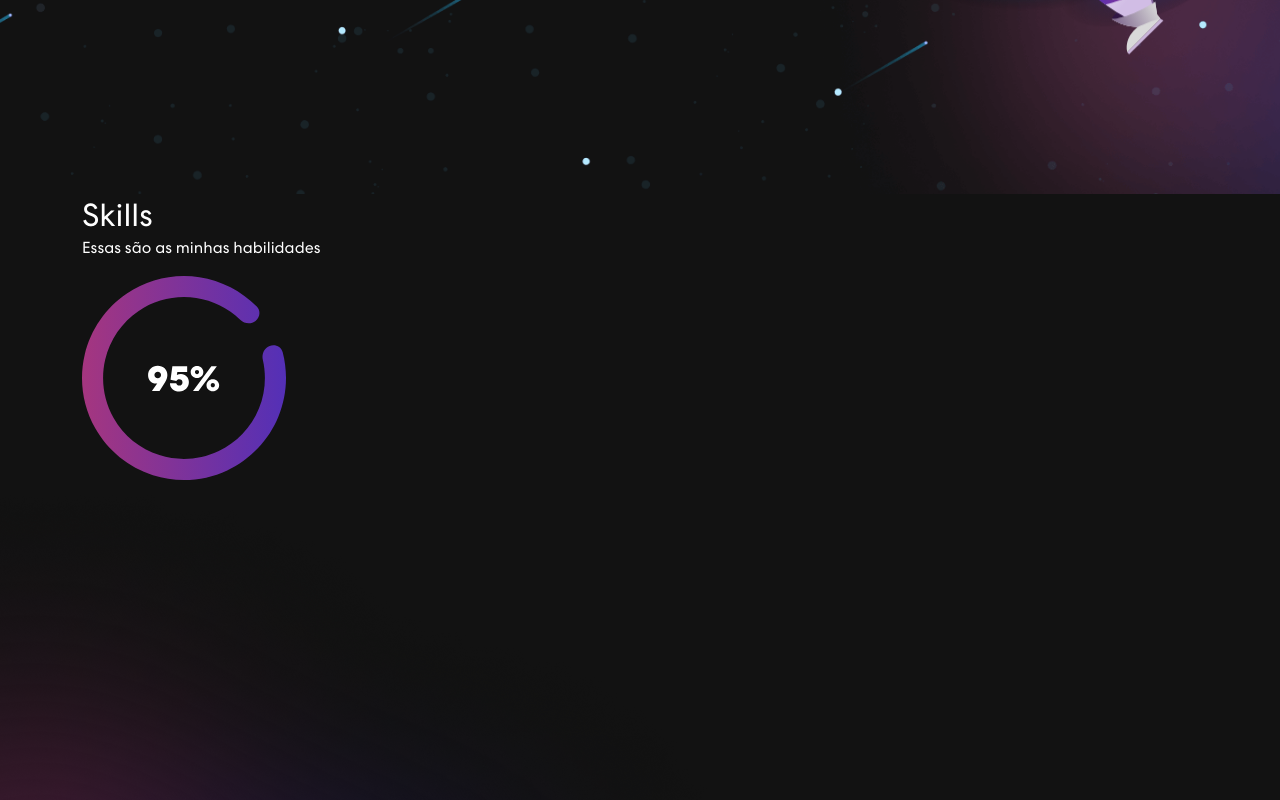
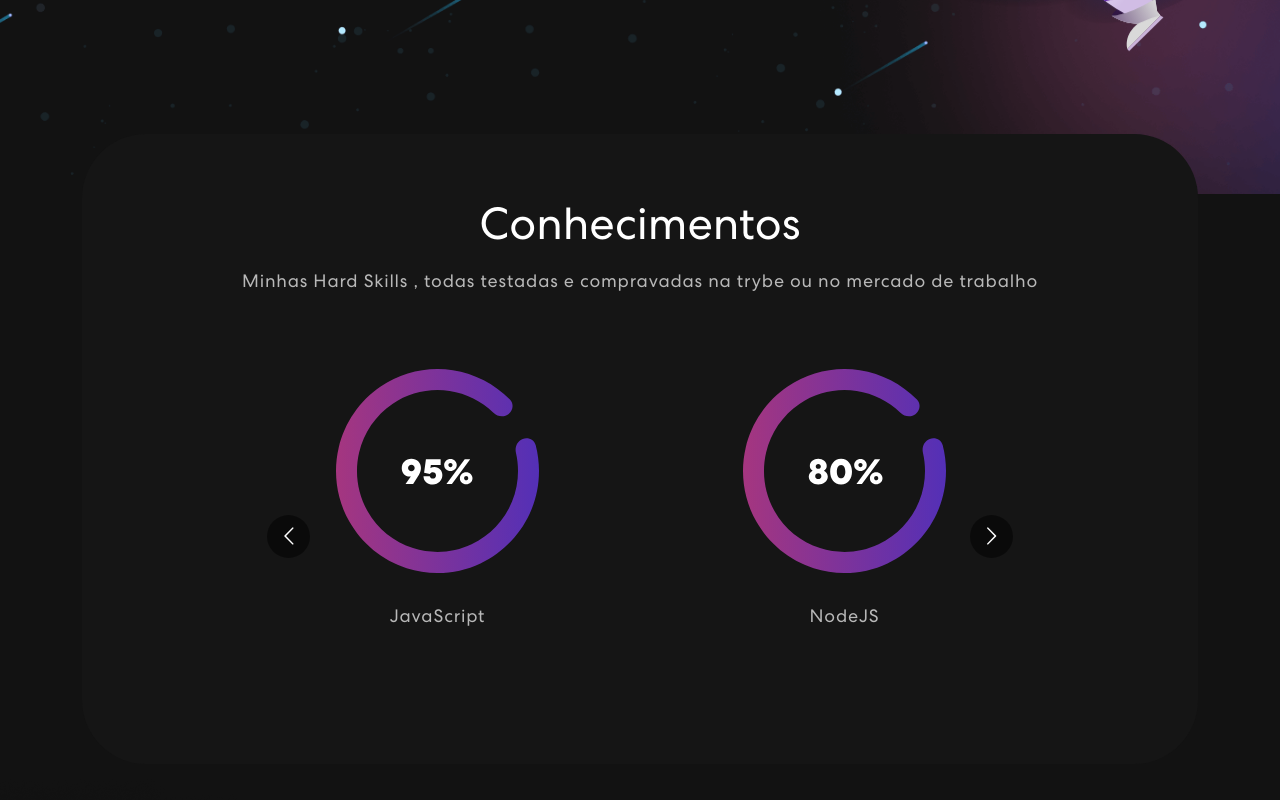
Before and after one commit to iroDevs/-Portfolio-Website, a React (Create React App) app: page / in a window 1280 px wide. Shown: the part 780-1580 px from the top of the page. Built offline with nearby package versions, Linux system fonts and the light colour scheme.

Commit message:
style do skills

```diff
--- a/src/App.css
+++ b/src/App.css
@@ -276,3 +276,44 @@ nav.navbar .navbar-toggler[aria-expanded="true"] .navbar-toggler-icon {
 .txt-rotate > .wrap {
   border-right: 0.08em solid #666;
 }
+
+/* Skills */
+
+.skill {
+  padding: 0 0 50px 0;
+  position: relative;
+}
+.skill-bx {
+  background: #151515;
+  border-radius: 64px;
+  text-align: center;
+  padding: 60px 50px;
+  margin-top: -60px;
+}
+.skill h2 {
+	font-size: 45px;
+	font-weight: 700;
+}
+.skill p {
+    color: #B8B8B8;
+    font-size: 18px;
+    letter-spacing: 0.8px;
+    line-height: 1.5em;
+    margin: 14px 0 75px 0;
+}
+.skill-slider {
+  width: 80%;
+  margin: 0 auto;
+  position: relative;
+}
+.skill-slider .item img {
+  width: 50%;
+  margin: 0 auto 15px auto;
+}
+.background-image-left {
+  top: 28%;
+  position: absolute;
+  bottom: 0;
+  width: 40%;
+  z-index: -4;
+}
--- a/src/Components/Skills.jsx
+++ b/src/Components/Skills.jsx
@@ -3,6 +3,8 @@ import Carousel from "react-multi-carousel";
 import "react-multi-carousel/lib/styles.css";
 import { Row, Col  ,Container } from "react-bootstrap";
 import meter1 from "../assets/img/meter1.svg"
+import meter2 from "../assets/img/meter2.svg"
+import meter3 from "../assets/img/meter3.svg"
 import colorSharp from "../assets/img/color-sharp.png"
 
 export default function Skills() {
@@ -32,11 +34,28 @@ export default function Skills() {
             <Row>
                 <Col>
                 <div className="skill-bx">
-                    <h2>Skills</h2>
-                    <p>Essas são as minhas habilidades</p>
+                    <h2>Conhecimentos</h2>
+                    <p>Minhas Hard Skills , todas testadas e compravadas na trybe ou no mercado de trabalho</p>
                     <Carousel responsive={responsive} infinite={true} className="skill-slider">
                         <div className="item">
                             <img src={meter1} alt="image"></img>
+                            <p>JavaScript</p>
+                        </div>
+                        <div className="item">
+                            <img src={meter2} alt="image"></img>
+                            <p>NodeJS</p>
+                        </div>
+                        <div className="item">
+                            <img src={meter3} alt="image"></img>
+                            <p>ReactJs</p>
+                        </div>
+                        <div className="item">
+                            <img src={meter3} alt="image"></img>
+                            <p>SQL and NOSQL</p>
+                        </div>
+                        <div className="item">
+                            <img src={meter2} alt="image"></img>
+                            <p>PHP</p>
                         </div>
                     </Carousel>
                 </div>
```
